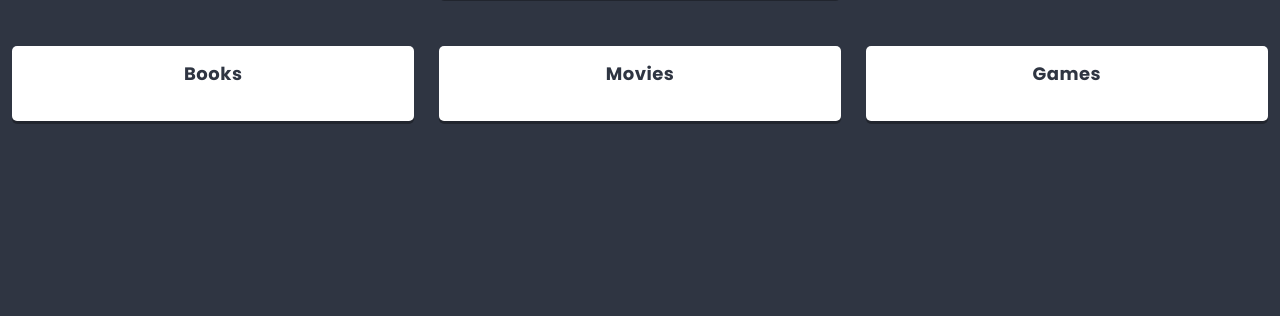
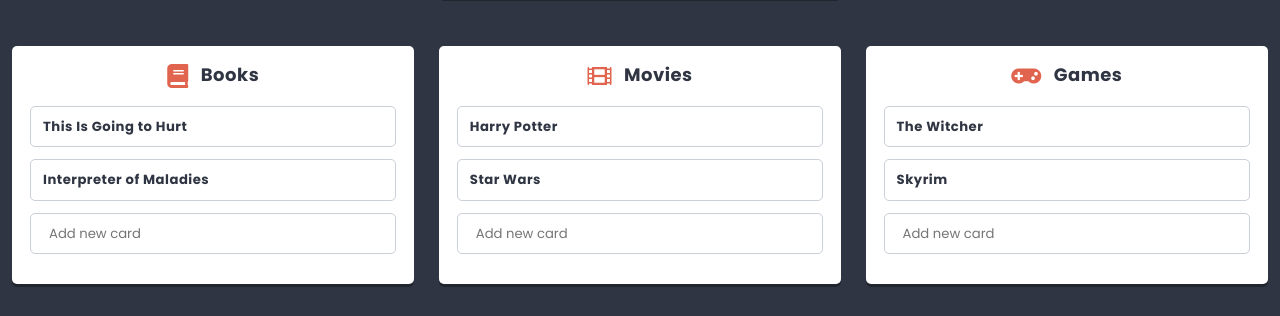
Before and after one commit to adam-ciolek/React, a React app: page / in a window 1280 px wide. Shown: the part 451-767 px from the top of the page. Built offline with nearby package versions, Linux system fonts and the light colour scheme.

Commit message:
Add files Card and Icon

```diff
--- /dev/null
+++ b/src/components/Card/Card.js
@@ -0,0 +1,22 @@
+import React from 'react';
+import styles from './Card.scss';
+import PropTypes from 'prop-types';
+
+
+class Card extends React.Component {
+
+  static propTypes = {
+    cards: PropTypes.array,
+    cardName: PropTypes.string
+  };
+
+  render() {
+    return (
+      <div className={styles.component}>
+        <h4>{this.props.name}</h4>
+      </div>
+    )
+  }
+}
+
+export default Card;
--- a/src/components/Column/Column.js
+++ b/src/components/Column/Column.js
@@ -1,19 +1,53 @@
 import React from 'react';
 import styles from './Column.scss';
 import PropTypes from 'prop-types';
+import Creator from '../Creator/Creator';
+import Card from '../Card/Card';
+import { settings } from '../../data/dataStore';
+import Icon from './Icon';
 
 
 class Column extends React.Component {
+
+  state = {
+    cards: this.props.cards || [],
+  }
 
   static propTypes = {
     columns: PropTypes.array,
   };
 
+  addColumn(title) {
+    this.setState(state => (
+      {
+        cards: [
+          ...state.cards,
+          {
+            key: state.cards.length ? state.cards[state.cards.length - 1].key + 1 : 0,
+            title,
+          }
+        ]
+      }
+    ));
+  }
+
+
   render() {
     return (
 
       <section className={styles.component}>
-        <h3 className={styles.title}>{this.props.name}</h3>
+        <h3 className={styles.title}><span className={styles.icon}><Icon name={this.props.icon} /></span>{this.props.name}</h3>
+
+        <div>
+          {this.state.cards.map(({ key, title }) => (
+            <Card key={key} name={title} />
+          ))}
+        </div>
+
+        <div>
+          <Creator text={settings.cardCreatorText} action={title => this.addColumn(title)} />
+        </div>
+
       </section>
     )
   }
--- /dev/null
+++ b/src/components/Column/Icon.js
@@ -0,0 +1,5 @@
+import React from 'react';
+
+const Icon = props => (<i className={`fas fa-${props.name}`}></i>);
+
+export default Icon;
--- a/src/components/List/List.js
+++ b/src/components/List/List.js
@@ -14,6 +14,7 @@
     columns: this.props.columns || [],
   }
 
+
   static propTypes = {
     title: PropTypes.node.isRequired,
     image: PropTypes.string,
@@ -25,6 +26,22 @@
   static defaultProps = {
     description: settings.defaultListDescription,
     // children: <p>I can do all the things!!!</p>,
+  }
+
+  addColumn(title) {
+    this.setState(state => (
+      {
+        columns: [
+          ...state.columns,
+          {
+            key: state.columns.length ? state.columns[state.columns.length - 1].key + 1 : 0,
+            title,
+            icon: 'list-alt',
+            cards: []
+          }
+        ]
+      }
+    ));
   }
 
   render() {
@@ -50,6 +67,8 @@
 
     )
   }
+
+
 }
 
 export default List;
```
